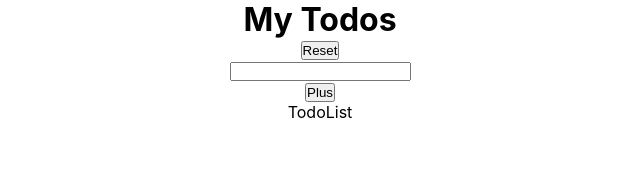
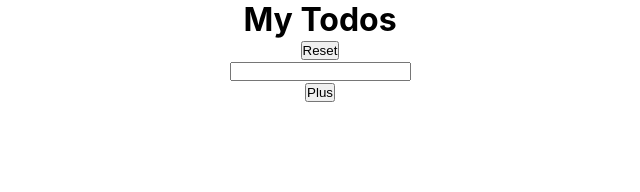
Before and after one commit to HPTR/todo-tech-test, a React (Create React App) app: page / in a window 1280 px wide. Shown: the top 192 px of the page, without its empty margins (320-960 px from the left). Built offline with nearby package versions, Linux system fonts and the light colour scheme.

Commit message:
Add JSX to generate a list of Todos

```diff
--- a/src/components/TodoList/TodoList.jsx
+++ b/src/components/TodoList/TodoList.jsx
@@ -1,9 +1,16 @@
 import React from 'react'
 import './TodoList.scss'
 
-const TodoList = () => {
+import Todo from '../Todo/Todo'
+
+const TodoList = (props) => {
+
+  const { todos, handleCheck, handleDelete } = props;
+
   return (
-    <div>TodoList</div>
+    <div className='todo-list'>
+      {Object.values(todos).map((todo, index) => <Todo key={todo.id} todoId={todo.id} todo={todo.text} handleCheck={handleCheck} handleDelete={handleDelete} />)}
+    </div>
   )
 }
 
```
